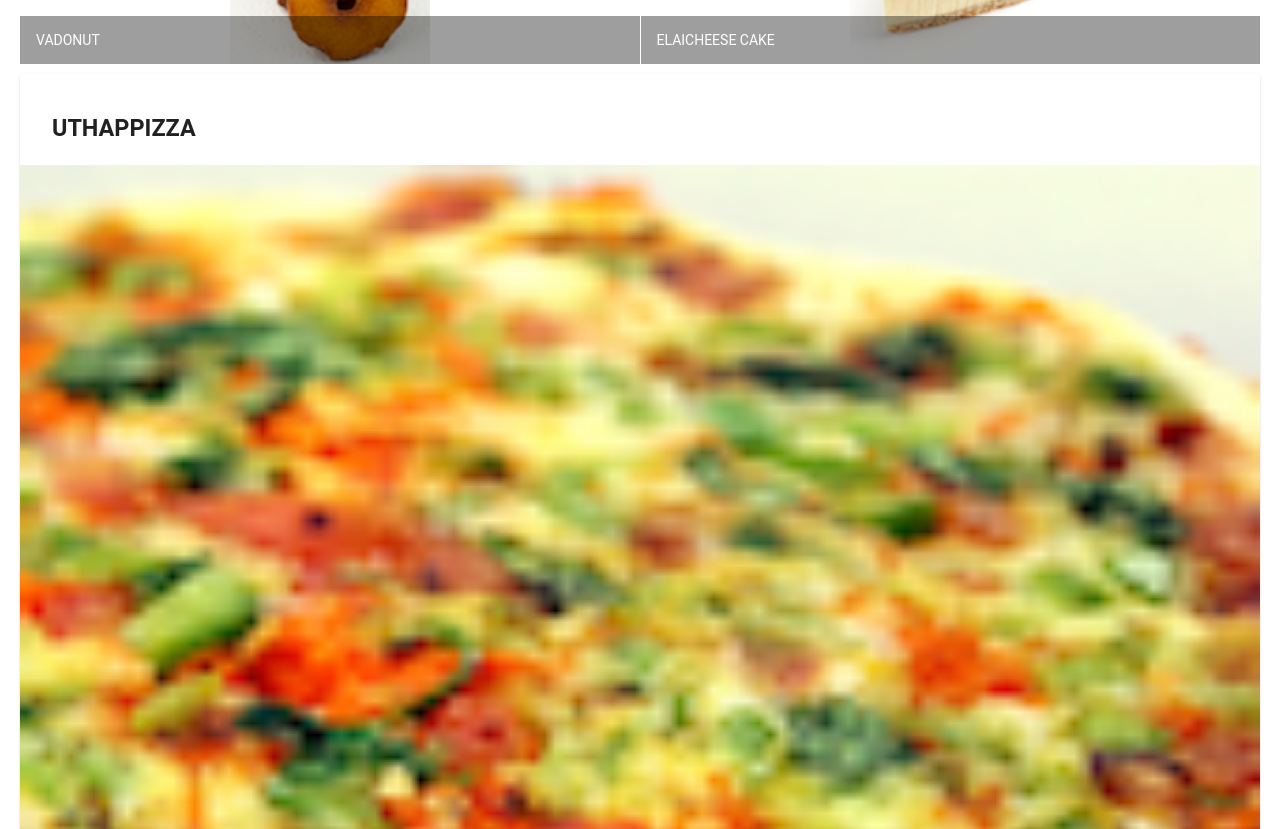
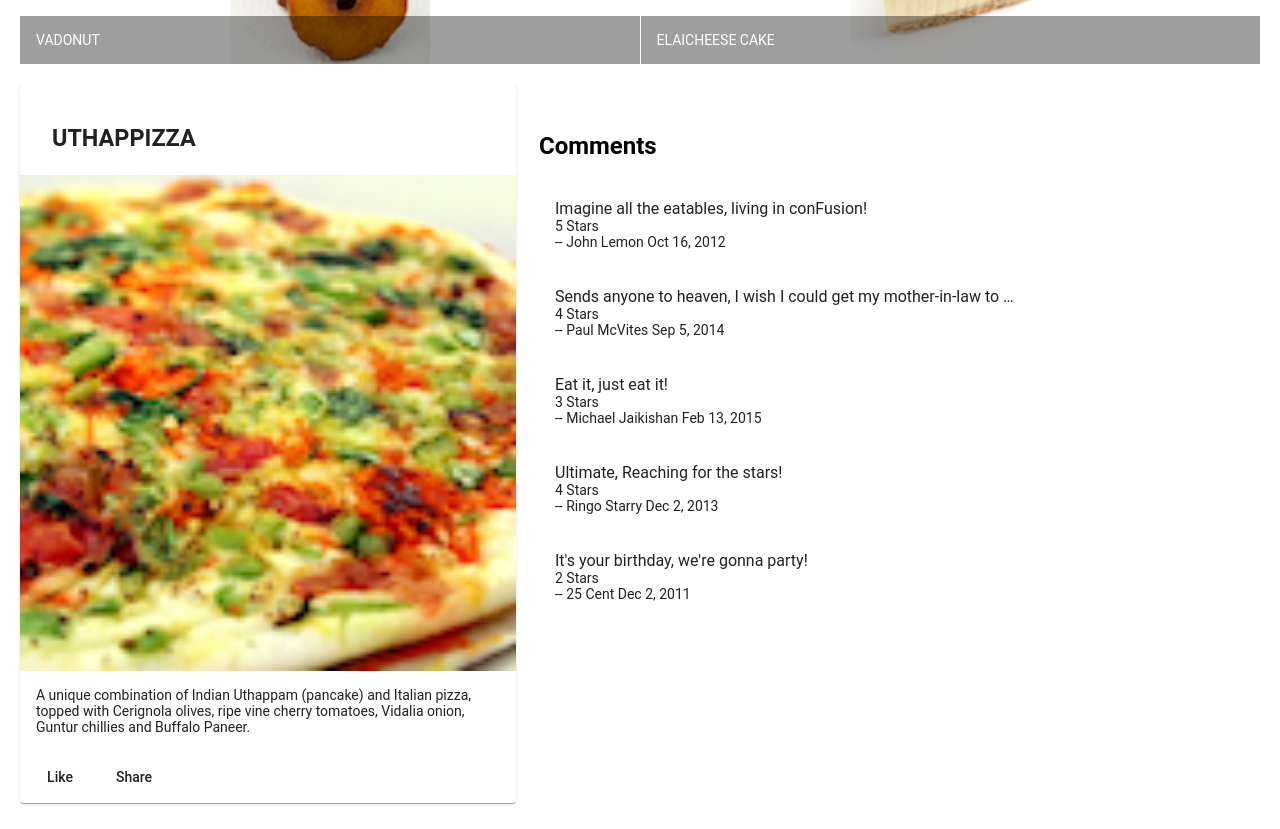
Before and after one commit to yashwantrai/ConFusion, an Angular app: page / in a window 1280 px wide. Shown: the part 500-1329 px from the top of the page. Built offline with nearby package versions, Linux system fonts and the light colour scheme.

Commit message:
first assignment

```diff
--- a/src/app/app.component.html
+++ b/src/app/app.component.html
@@ -1,2 +1,3 @@
 <mat-toolbar color="primary"><span>CG DD </span></mat-toolbar>
 <app-menu></app-menu>
+<app-dishdetail></app-dishdetail>
--- a/src/app/app.module.ts
+++ b/src/app/app.module.ts
@@ -10,12 +10,14 @@
 import { AppComponent } from './app.component';
 import {MatListModule} from '@angular/material/list'
 import 'hammerjs';
-import { MenuComponent } from './menu/menu.component'
+import { MenuComponent } from './menu/menu.component';
+import { DishdetailComponent } from './dishdetail/dishdetail.component'
 
 @NgModule({
   declarations: [
     AppComponent,
-    MenuComponent
+    MenuComponent,
+    DishdetailComponent
   ],
   imports: [
     BrowserModule,
--- /dev/null
+++ b/src/app/dishdetail/dishdetail.component.html
@@ -0,0 +1,39 @@
+<div class="container"
+    fxLayout="row"
+    fxLayout.sm="column"
+    fxLayout.xs="column"
+    fxLayoutGap="3px"
+    fxLayoutGap.xs="0">
+
+  <div fxFlex="40" *ngIf="dish">
+    <mat-card>
+        <mat-card-header>
+            <mat-card-title>
+                <h3>{{dish.name | uppercase}}</h3>
+            </mat-card-title>
+        </mat-card-header>
+        <img mat-card-image src={{dish.image}} alt={{dish.name}}>
+        <mat-card-content>
+            <p>{{dish.description}}</p>
+        </mat-card-content>
+        <mat-card-actions>
+            <button mat-button>Like</button>
+            <button mat-button>Share</button>
+        </mat-card-actions>
+    </mat-card>
+  </div>
+
+  <div class="container" fxLayout="column" fxLayoutGap="10px" fxFlex="40" *ngIf="dish">
+    <mat-list fxFlex>
+        <h2 mat-header>Comments</h2>
+        <mat-list-item *ngFor="let comment of dish.comments">
+
+            <p matLine>
+                <span> {{comment.comment}} </span>
+              </p>
+            <h1 matLine> {{comment.rating}} Stars </h1>
+            <p matLine>--&nbsp;{{comment.author }}&nbsp;{{comment.date | date}} </p>
+        </mat-list-item>
+      </mat-list>
+      </div>
+</div>
--- /dev/null
+++ b/src/app/dishdetail/dishdetail.component.ts
@@ -0,0 +1,58 @@
+import { Component, OnInit } from '@angular/core';
+const DISH = {
+  id: '0',
+  name: 'Uthappizza',
+  image: '/assets/images/uthappizza.png',
+  category: 'mains',
+  featured: true,
+  label: 'Hot',
+  price: '4.99',
+  // tslint:disable-next-line:max-line-length
+  description: 'A unique combination of Indian Uthappam (pancake) and Italian pizza, topped with Cerignola olives, ripe vine cherry tomatoes, Vidalia onion, Guntur chillies and Buffalo Paneer.',
+  comments: [
+       {
+           rating: 5,
+           comment: 'Imagine all the eatables, living in conFusion!',
+           author: 'John Lemon',
+           date: '2012-10-16T17:57:28.556094Z'
+       },
+       {
+           rating: 4,
+           comment: 'Sends anyone to heaven, I wish I could get my mother-in-law to eat it!',
+           author: 'Paul McVites',
+           date: '2014-09-05T17:57:28.556094Z'
+       },
+       {
+           rating: 3,
+           comment: 'Eat it, just eat it!',
+           author: 'Michael Jaikishan',
+           date: '2015-02-13T17:57:28.556094Z'
+       },
+       {
+           rating: 4,
+           comment: 'Ultimate, Reaching for the stars!',
+           author: 'Ringo Starry',
+           date: '2013-12-02T17:57:28.556094Z'
+       },
+       {
+           rating: 2,
+           comment: 'It\'s your birthday, we\'re gonna party!',
+           author: '25 Cent',
+           date: '2011-12-02T17:57:28.556094Z'
+       }
+   ]
+};
+
+@Component({
+  selector: 'app-dishdetail',
+  templateUrl: './dishdetail.component.html',
+  styleUrls: ['./dishdetail.component.scss']
+})
+export class DishdetailComponent implements OnInit {
+  dish = DISH;
+  constructor() { }
+
+  ngOnInit(): void {
+  }
+
+}
--- a/src/app/menu/menu.component.html
+++ b/src/app/menu/menu.component.html
@@ -22,7 +22,7 @@
     </mat-grid-list>
 </div>
 
-<div fxFlex *ngIf="selectedDish">
+<!-- <div fxFlex *ngIf="selectedDish">
     <mat-card>
         <mat-card-header>
             <mat-card-title>
@@ -38,6 +38,6 @@
             <button mat-button>Share</button>
         </mat-card-actions>
     </mat-card>
-</div>
+</div> -->
 
 </div>
```
Also changed, not shown: src/app/dishdetail/dishdetail.component.scss (added), 1 other file (tests, documents, lock files or other folders).
